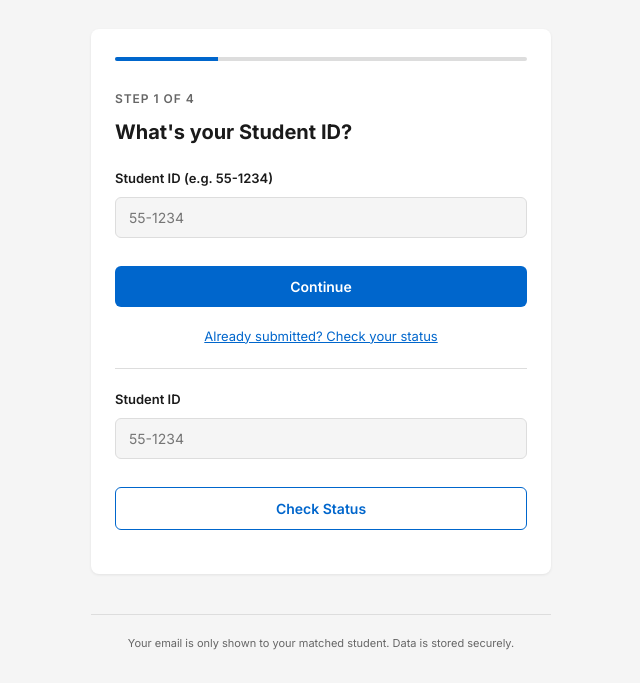
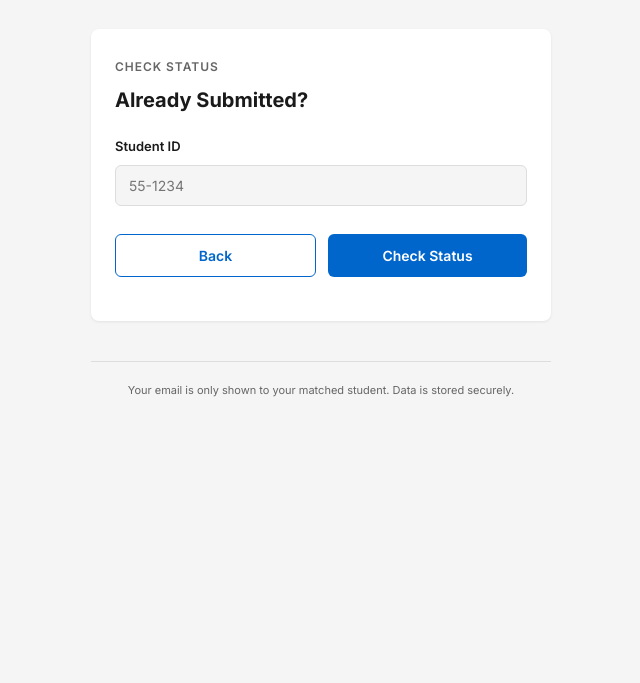
Before and after one commit to Yaseen-ElGendy/TutMatching, a plain HTML site: page index.html in a window 1280 px wide. Both pictures are taken after a click on the link "Already submitted? Check your status". Shown: the part 117-800 px from the top of the page, without its empty margins (319-959 px from the left). Drawn offline with nearby package versions, Linux system fonts and the light colour scheme.

Commit message:
Refactor status check functionality in index.html

```diff
--- a/index.html
+++ b/index.html
@@ -362,21 +362,10 @@
             <button type="submit" class="btn-primary">Continue</button>
           </div>
         </form>
-               <div id="alert1"></div>
+                     <div id="alert1"></div>
 
         <div style="text-align:center; margin-top:16px;">
-          <a href="#" onclick="window.toggleStatusCheck(); return false;" style="font-size:13px; color:var(--primary);">Already submitted? Check your status</a>
-        </div>
-
-        <div id="statusCheckSection" class="hidden" style="margin-top:20px; padding-top:20px; border-top:1px solid var(--border);">
-          <div class="field">
-            <label for="statusCheckId">Student ID</label>
-            <input id="statusCheckId" type="text" placeholder="55-1234">
-          </div>
-          <div class="button-group">
-            <button type="button" class="btn-secondary" onclick="window.checkMyStatus()">Check Status</button>
-          </div>
-          <div id="statusCheckResult" style="margin-top:16px;"></div>
+          <a href="#" onclick="window.showStatusCheck(); return false;" style="font-size:13px; color:var(--primary);">Already submitted? Check your status</a>
         </div>
       </div>
 
@@ -489,7 +478,22 @@
       </div>
     </div>
   </div>
-
+  <!-- STATUS CHECK -->
+  <div id="statusCheckPage" class="hidden">
+    <div class="card">
+      <div class="step-number">Check Status</div>
+      <h2>Already Submitted?</h2>
+      <div class="field">
+        <label for="statusCheckId">Student ID</label>
+        <input id="statusCheckId" type="text" placeholder="55-1234">
+      </div>
+      <div class="button-group">
+        <button type="button" class="btn-secondary" onclick="window.hideStatusCheck()">Back</button>
+        <button type="button" class="btn-primary" onclick="window.checkMyStatus()">Check Status</button>
+      </div>
+      <div id="statusCheckResult" style="margin-top:16px;"></div>
+    </div>
+  </div>
   <!-- RESULTS SECTION -->
   <div id="resultsSection" class="hidden">
     <div class="card">
@@ -953,8 +957,16 @@
     goToStep(1);
   }
   // ===== STATUS CHECK =====
-  function toggleStatusCheck() {
-    document.getElementById('statusCheckSection').classList.toggle('hidden');
+  function showStatusCheck() {
+    document.getElementById('formSection').classList.add('hidden');
+    document.getElementById('statusCheckPage').classList.remove('hidden');
+    document.getElementById('statusCheckId').value = '';
+    document.getElementById('statusCheckResult').innerHTML = '';
+  }
+
+  function hideStatusCheck() {
+    document.getElementById('statusCheckPage').classList.add('hidden');
+    document.getElementById('formSection').classList.remove('hidden');
   }
 
   async function checkMyStatus() {
@@ -1052,7 +1064,8 @@
 
   // ===== MAKE FUNCTIONS GLOBAL =====
     window.goToStep = goToStep;
-  window.toggleStatusCheck = toggleStatusCheck;
+    window.showStatusCheck = showStatusCheck;
+  window.hideStatusCheck = hideStatusCheck;
   window.checkMyStatus = checkMyStatus;
   window.resetForm = resetForm;
   window.searchChainMatches = performChainSearch;
```
